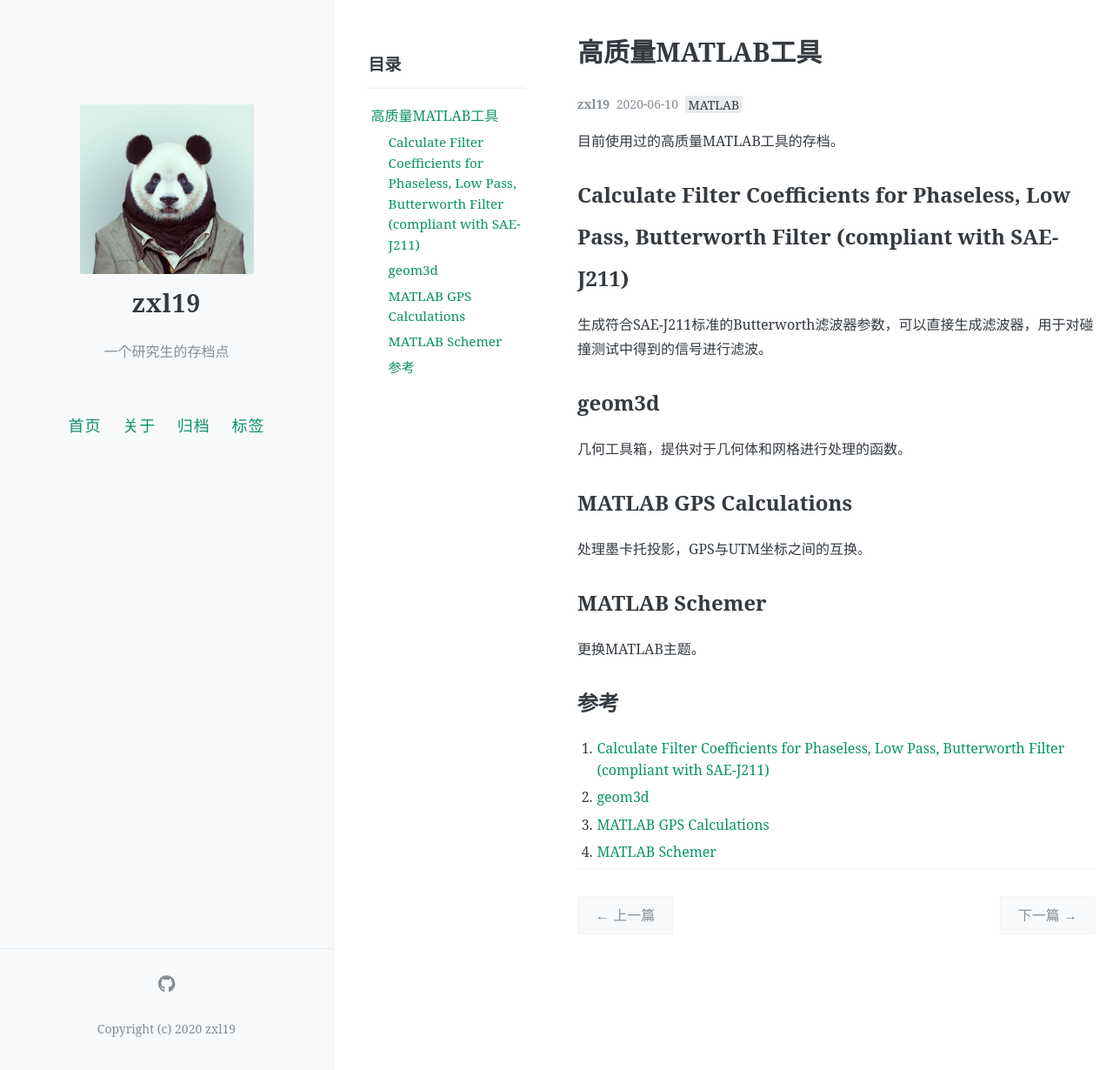
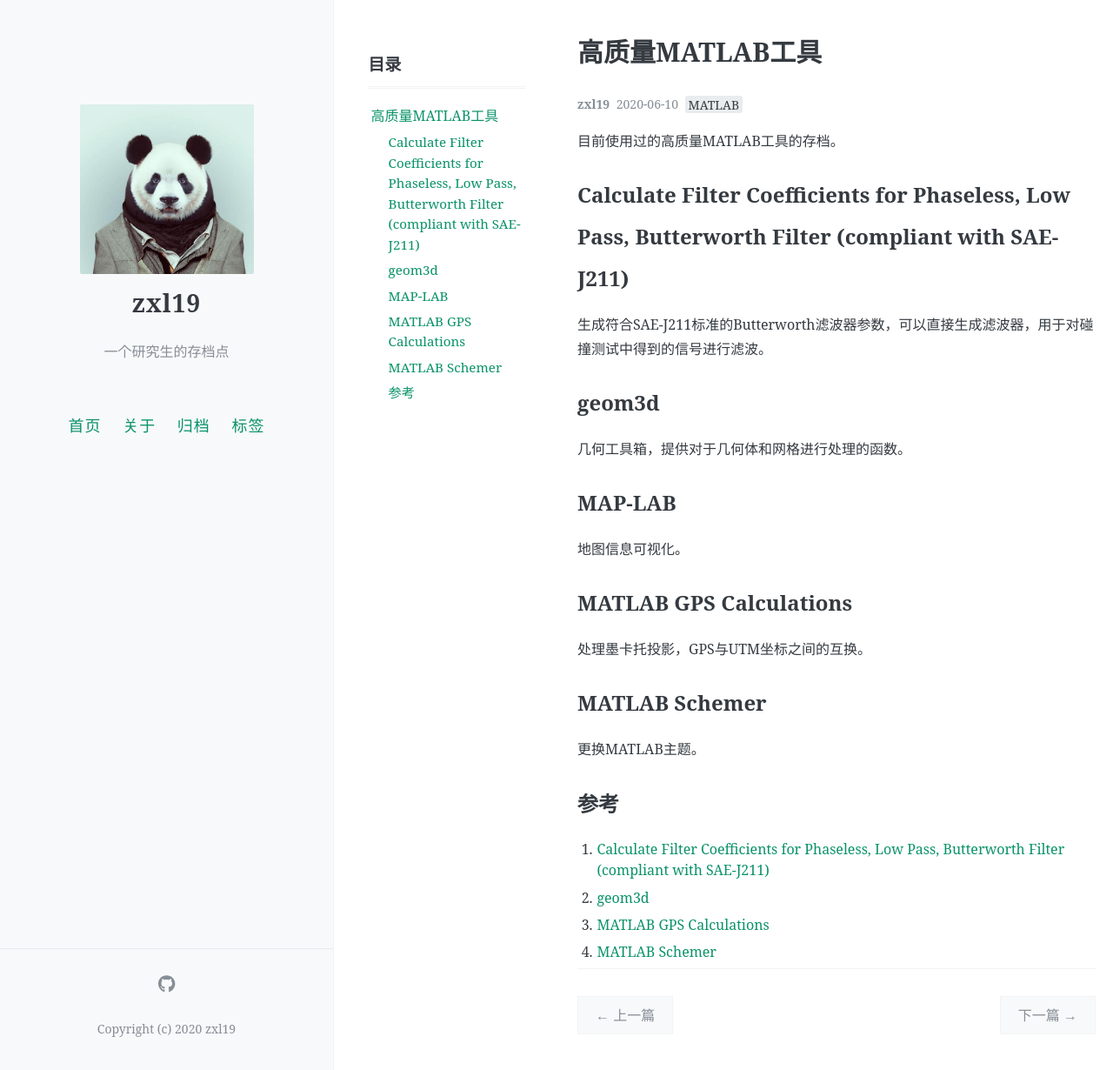
Before and after one commit to zxl19/zxl19.github.io, a Jekyll site: the page built from _posts/2020-06-10-matlab-tool.md, in a window 1280 px wide and 1230 px high. Shown: the whole window at 87% size. Built offline with Jekyll 4.4.1, drawn with Linux system fonts in a browser that asks for light colours; comment, search, counter and statistics services are not loaded.

Commit message:
Update 2020-06-10-matlab-tool.md

```diff
--- a/_posts/2020-06-10-matlab-tool.md
+++ b/_posts/2020-06-10-matlab-tool.md
@@ -21,6 +21,10 @@ pinned: false
 
 几何工具箱，提供对于几何体和网格进行处理的函数。
 
+## MAP-LAB
+
+地图信息可视化。
+
 ## MATLAB GPS Calculations
 
 处理墨卡托投影，GPS与UTM坐标之间的互换。
```
